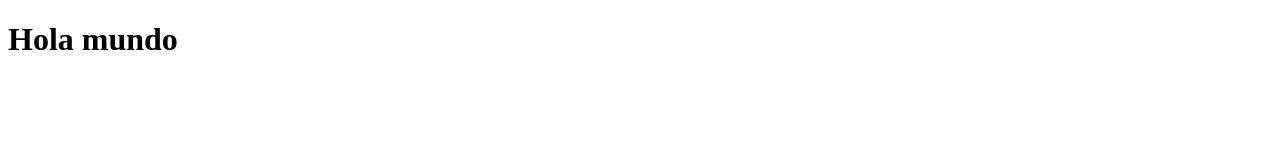
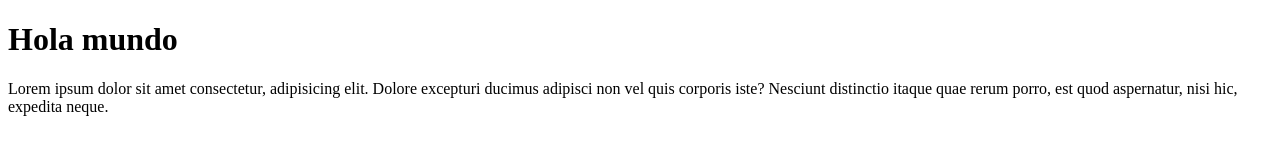
Before and after one commit to enzovidal/repaso080221, a plain HTML site: page index.html in a window 1280 px wide. Drawn offline with Linux system fonts and the light colour scheme.

Commit message:
Agregue un parrafo

```diff
--- a/index.html
+++ b/index.html
@@ -8,5 +8,8 @@
 </head>
 <body>
     <h1>Hola mundo</h1>
+    <p>
+        Lorem ipsum dolor sit amet consectetur, adipisicing elit. Dolore excepturi ducimus adipisci non vel quis corporis iste? Nesciunt distinctio itaque quae rerum porro, est quod aspernatur, nisi hic, expedita neque.
+    </p>
 </body>
 </html>
```
